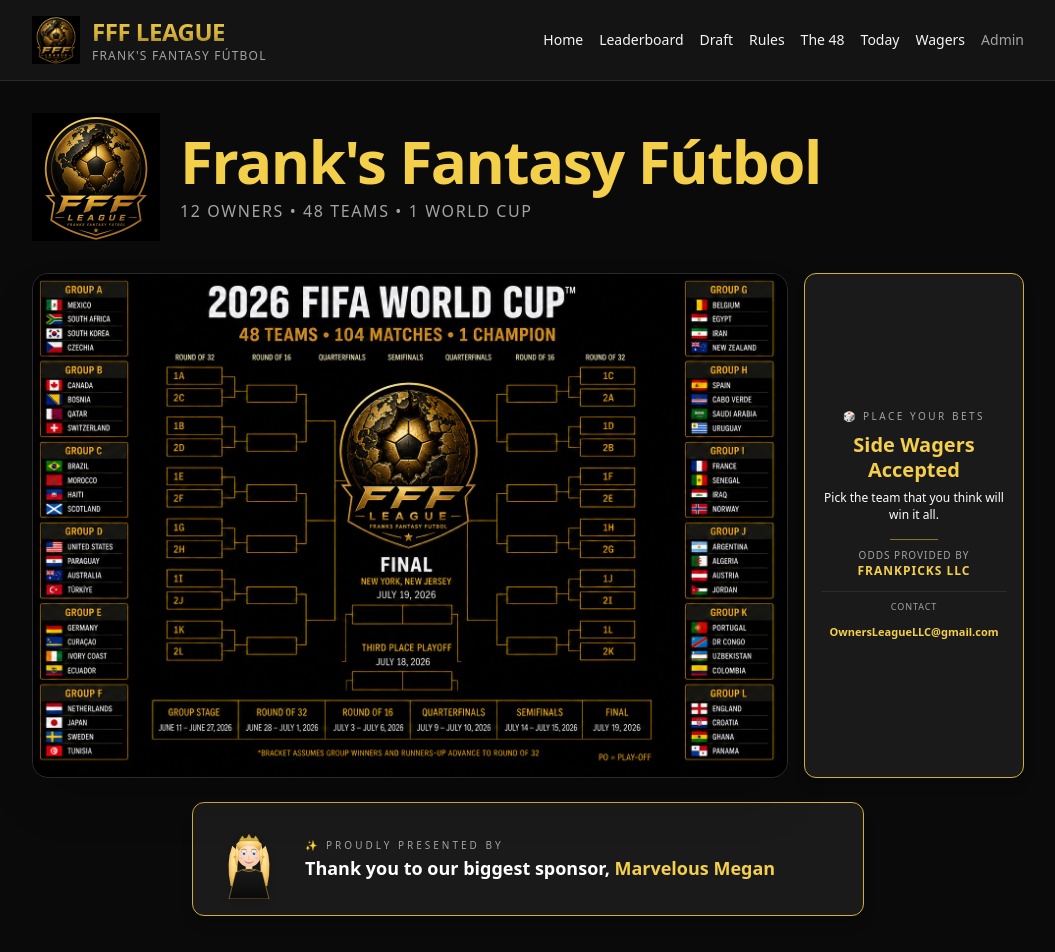
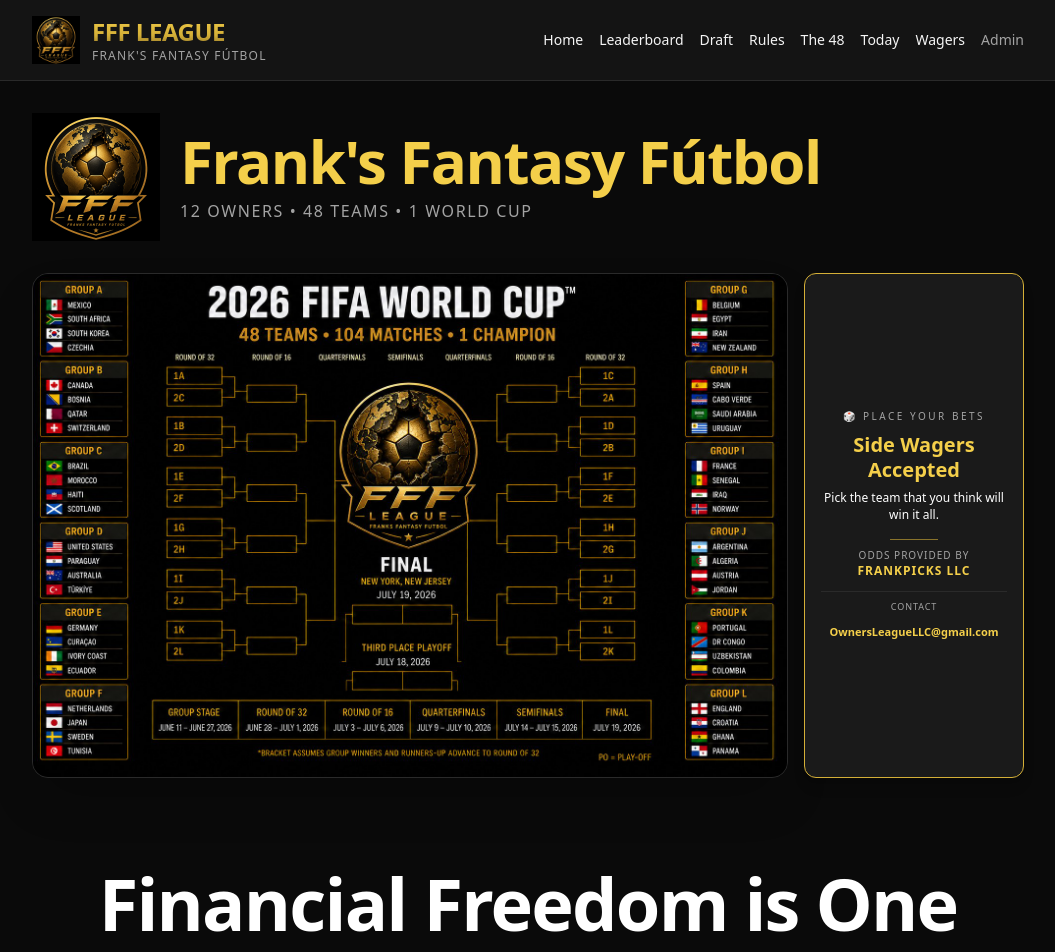
Before and after one commit to Fuhrank/fff-league, a Next.js app: page / in a window 1280 px wide. Shown: the top 952 px of the page, without its empty margins (112-1167 px from the left). Built offline with nearby package versions, Linux system fonts and the light colour scheme.

Commit message:
Remove Marvelous Megan sponsor banner from home

```diff
--- a/app/page.tsx
+++ b/app/page.tsx
@@ -55,26 +55,6 @@ export default function HomePage() {
         </aside>
       </div>
 
-      {/* ============ SPONSOR BANNER ============ */}
-      <div className="my-6 rounded-xl border border-[color:var(--gold)] bg-card overflow-hidden shadow-lg max-w-2xl mx-auto">
-        <div className="flex flex-row items-center gap-4 p-4">
-          <img
-            src="/marvelous-megan.svg"
-            alt="Marvelous Megan"
-            className="h-16 w-16 sm:h-20 sm:w-20 flex-shrink-0 drop-shadow-lg"
-          />
-          <div className="flex-1 text-left">
-            <p className="text-[9px] sm:text-[10px] uppercase tracking-[0.3em] text-[color:var(--text-dim)] mb-1">
-              ✨ Proudly Presented By
-            </p>
-            <h2 className="text-sm sm:text-lg font-extrabold leading-tight">
-              <span className="text-white">Thank you to our biggest sponsor, </span>
-              <span className="gold-bright">Marvelous Megan</span>
-            </h2>
-          </div>
-        </div>
-      </div>
-
       {/* ============ TAGLINE ============ */}
       <div className="my-12 sm:my-20 text-center">
         <p className="text-4xl sm:text-6xl lg:text-7xl font-extrabold tracking-tight leading-tight">
```
Also changed, not shown: public/marvelous-megan.svg (deleted).
